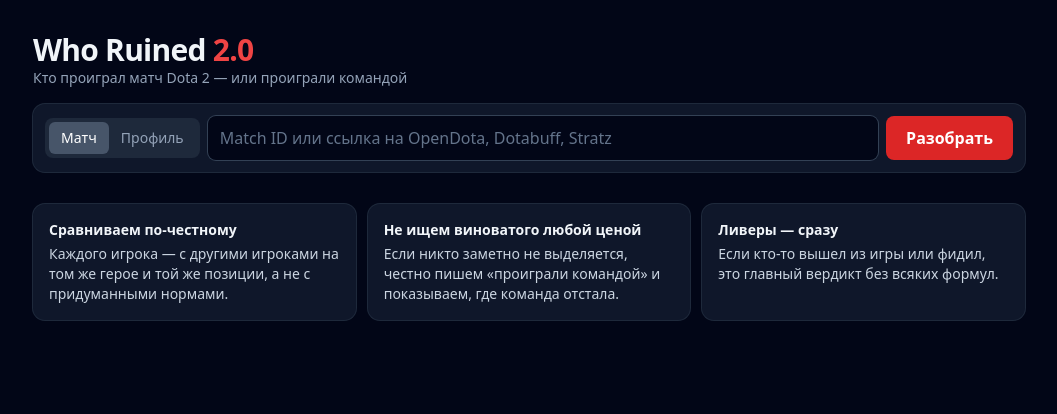
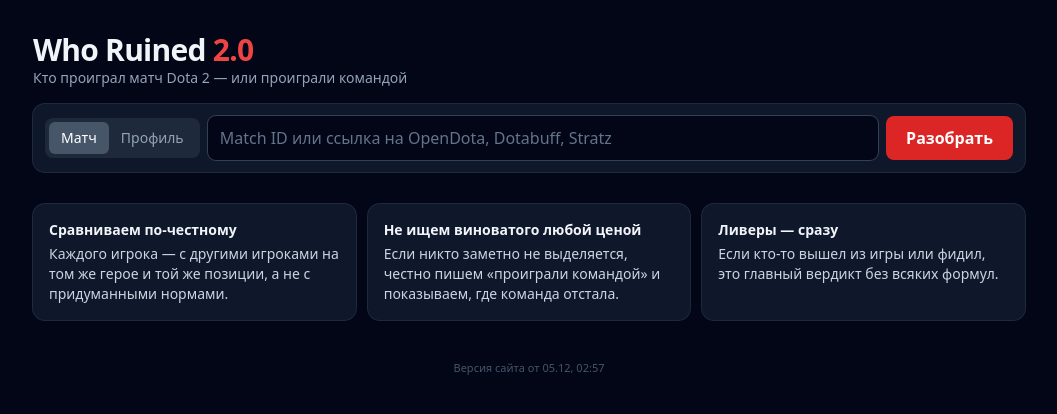
Before and after one commit to alievabdulxalik8-del/who-ruined-2, a React (Vite) app: page / in a window 1280 px wide. Shown: the top 414 px of the page, without its empty margins (111-1168 px from the left). Built offline with nearby package versions, Linux system fonts and the light colour scheme.

Commit message:
Время сборки внизу страницы — видно, открыта ли свежая версия
Co-Authored-By: Claude Opus 5.5 <noreply@anthropic.com>
Claude-Session: https://claude.ai/code/session_01SL7gce6A2JpdoktvcX94CX

```diff
--- a/src/App.tsx
+++ b/src/App.tsx
@@ -151,6 +151,7 @@ export default function App() {
       {state.kind === 'error' && <ErrorBox text={state.text} />}
       {state.kind === 'recent' && <RecentList matches={state.matches} onOpen={openMatch} />}
       {state.kind === 'report' && <Report data={state.data} onRefresh={() => loadMatch(String(state.data.match_id), true)} />}
+      <footer className="mt-10 text-center text-[11px] text-slate-600">Версия сайта от {__BUILD__}</footer>
     </div>
   )
 }
--- /dev/null
+++ b/src/build.d.ts
@@ -0,0 +1 @@
+declare const __BUILD__: string
--- a/vite.config.ts
+++ b/vite.config.ts
@@ -25,4 +25,8 @@ export default defineConfig({
   // сайт живёт в подпапке GitHub Pages: alievabdulxalik8-del.github.io/who-ruined-2/
   base: '/who-ruined-2/',
   plugins: [react(), cspMeta()],
+  // время сборки внизу страницы — видно, открыта ли свежая версия
+  define: {
+    __BUILD__: JSON.stringify(new Date().toLocaleString('ru-RU', { timeZone: 'Europe/Moscow', day: '2-digit', month: '2-digit', hour: '2-digit', minute: '2-digit' })),
+  },
 })
```
